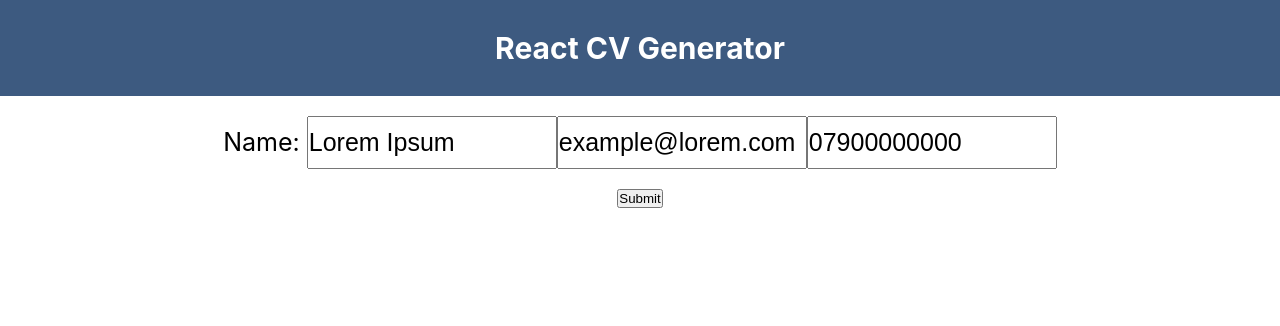
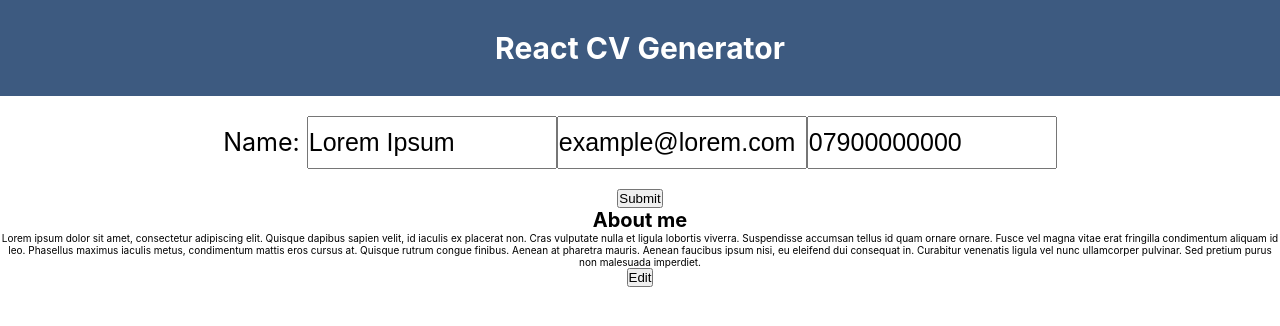
Before and after one commit to sultanp91/cv-project, a React (Create React App) app: page / in a window 1280 px wide. Shown: the top 326 px of the page. Built offline with nearby package versions, Linux system fonts and the light colour scheme.

Commit message:
about me section created

```diff
--- a/src/App.js
+++ b/src/App.js
@@ -2,12 +2,14 @@ import React from 'react';
 import './App.css';
 import Header from './components/Header';
 import GeneralInfo from './components/GeneralInfo';
+import Aboutme from './components/Aboutme';
 
 function App() {
   return (
     <div className="App">
       <Header/>
       <GeneralInfo/>
+      <Aboutme/>
     </div>
   );
 }
--- /dev/null
+++ b/src/components/Aboutme.js
@@ -0,0 +1,60 @@
+import React, { Component } from 'react';
+
+class Aboutme extends Component {
+  constructor() {
+    super();
+    this.state = {
+      aboutMe: `Lorem ipsum dolor sit amet, consectetur adipiscing elit. Quisque dapibus
+      sapien velit, id iaculis ex placerat non. Cras vulputate nulla et ligula lobortis viverra.
+      Suspendisse accumsan tellus id quam ornare ornare. Fusce vel magna vitae erat fringilla condimentum
+      aliquam id leo. Phasellus maximus iaculis metus, condimentum mattis eros cursus at. Quisque
+      rutrum congue finibus. Aenean at pharetra mauris. Aenean faucibus ipsum nisi, eu eleifend dui
+      consequat in. Curabitur venenatis ligula vel nunc ullamcorper pulvinar. Sed pretium purus non
+      malesuada imperdiet.`,
+      form: false
+    };
+  }
+
+  formHandler = (evt) => {
+      this.setState({
+          aboutMe: evt.target.value
+      })
+  }
+  editHandler = () => {
+    this.setState({
+        form: !this.state.form
+    })
+}
+
+  render() {
+
+
+    if(this.state.form){
+        return (
+            <div>
+                <form>
+                    <label htmlFor="aboutme">About me</label>
+                    <textarea name="aboutme" onChange={this.formHandler} value={this.state.aboutMe} id="aboutme"
+                    cols="50" rows="15">
+
+                    </textarea>
+                </form>
+                <button onClick={this.editHandler}>Submit</button>
+            </div>
+          );
+    } else if(!this.state.form){
+        return (
+            <div>
+                <h1>About me</h1>
+                <p>{this.state.aboutMe}</p>
+                <button onClick={this.editHandler}>Edit</button>
+            </div>
+
+
+        )
+    }
+
+  }
+}
+
+export default Aboutme;
```
Also changed, not shown: src/components/Career.js (added).
